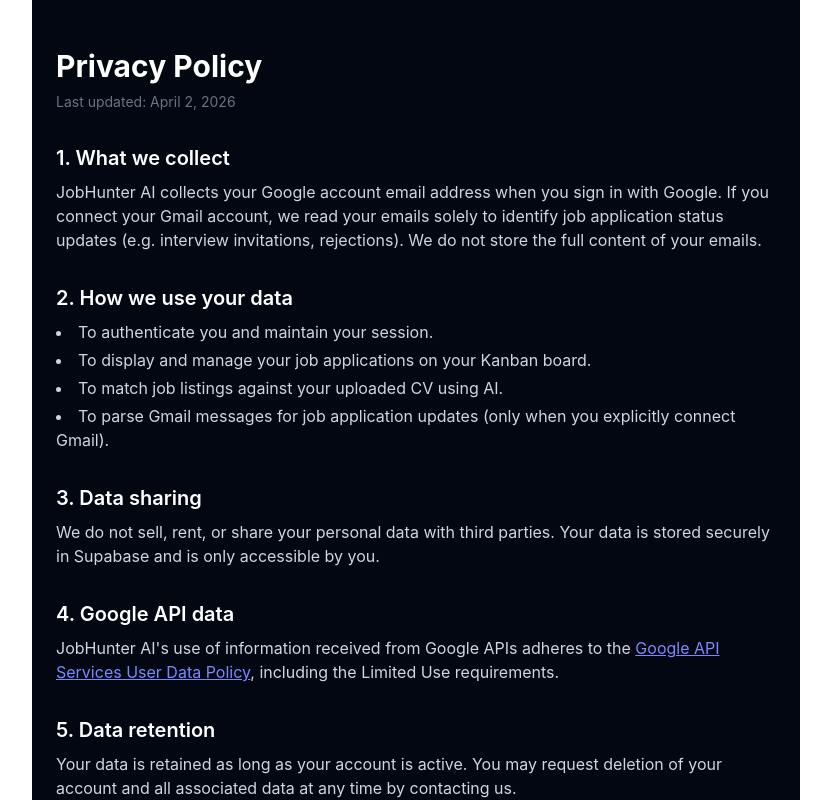
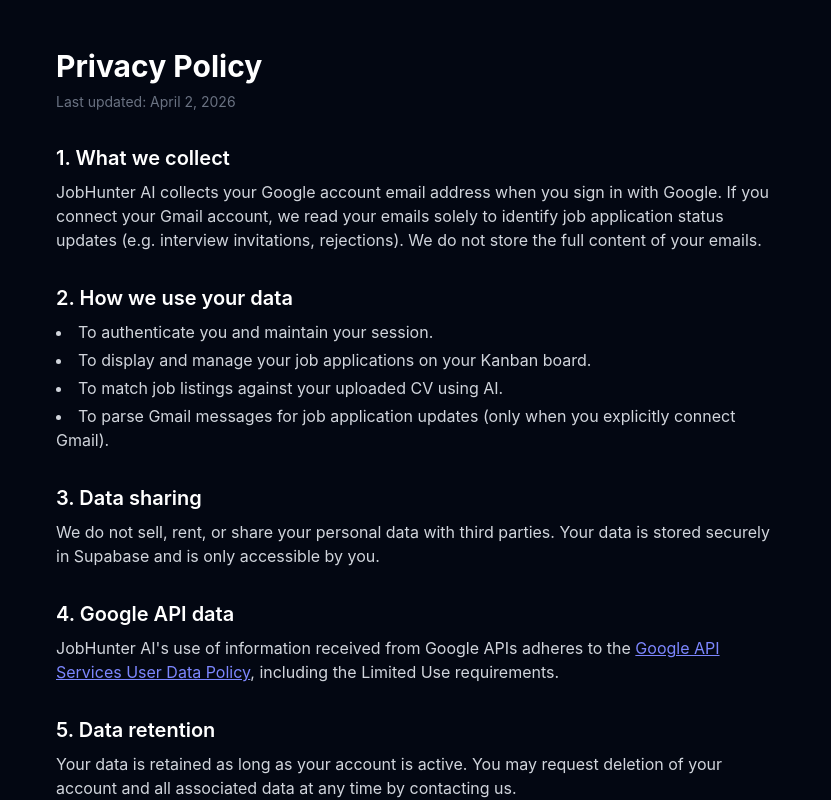
Before and after one commit to shellyLevite/Job-Hunter, a React (Vite) app in the folder frontend/: page /privacy in a window 1280 px wide. Shown: the whole page, without its empty margins (224-1055 px from the left). Built offline with nearby package versions, Linux system fonts and the light colour scheme; no server answers.

Commit message:
fix: privacy page full width and scrollable

```diff
--- a/frontend/src/pages/PrivacyPage.tsx
+++ b/frontend/src/pages/PrivacyPage.tsx
@@ -1,6 +1,7 @@
 export default function PrivacyPage() {
   return (
-    <div className="min-h-screen bg-gray-950 text-gray-300 px-6 py-12 max-w-3xl mx-auto">
+    <div className="min-h-screen w-full bg-gray-950 text-gray-300 overflow-y-auto">
+      <div className="max-w-3xl mx-auto px-6 py-12">
       <h1 className="text-3xl font-bold text-white mb-2">Privacy Policy</h1>
       <p className="text-gray-500 text-sm mb-8">Last updated: April 2, 2026</p>
 
@@ -66,5 +67,6 @@
         </p>
       </section>
     </div>
+    </div>
   )
 }
```
